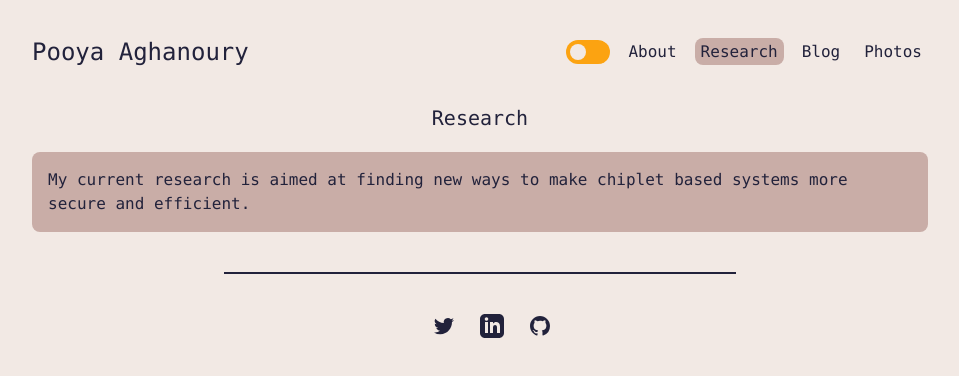
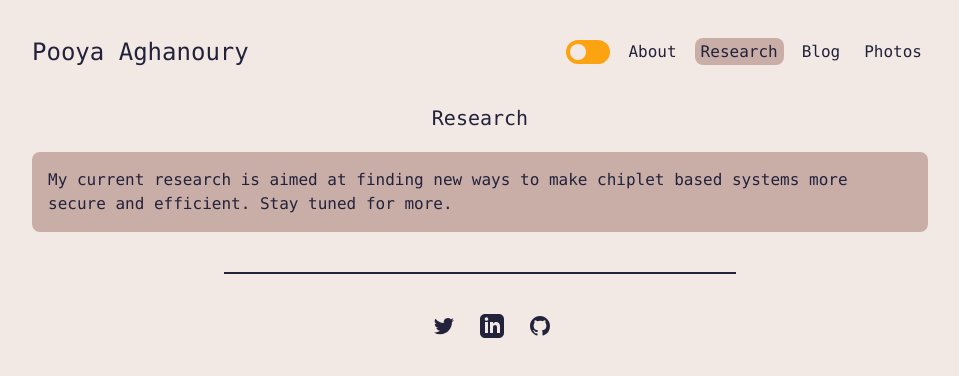
Before and after one commit to aghanoury/website, a Next.js app: page /research in a window 1280 px wide. Shown: the top 376 px of the page, without its empty margins (160-1119 px from the left). Built offline with nearby package versions, Linux system fonts and the light colour scheme.

Commit message:
Update research.tsx

```diff
--- a/pages/research.tsx
+++ b/pages/research.tsx
@@ -8,7 +8,7 @@ const Research = () => {
       {/* <p className="text-justify sm:p-10">Nothing to post yet...</p> */}
       <Hpar>
         My current research is aimed at finding new ways to make chiplet based
-        systems more secure and efficient.{" "}
+        systems more secure and efficient. Stay tuned for more.{" "}
       </Hpar>
     </div>
   );
```
